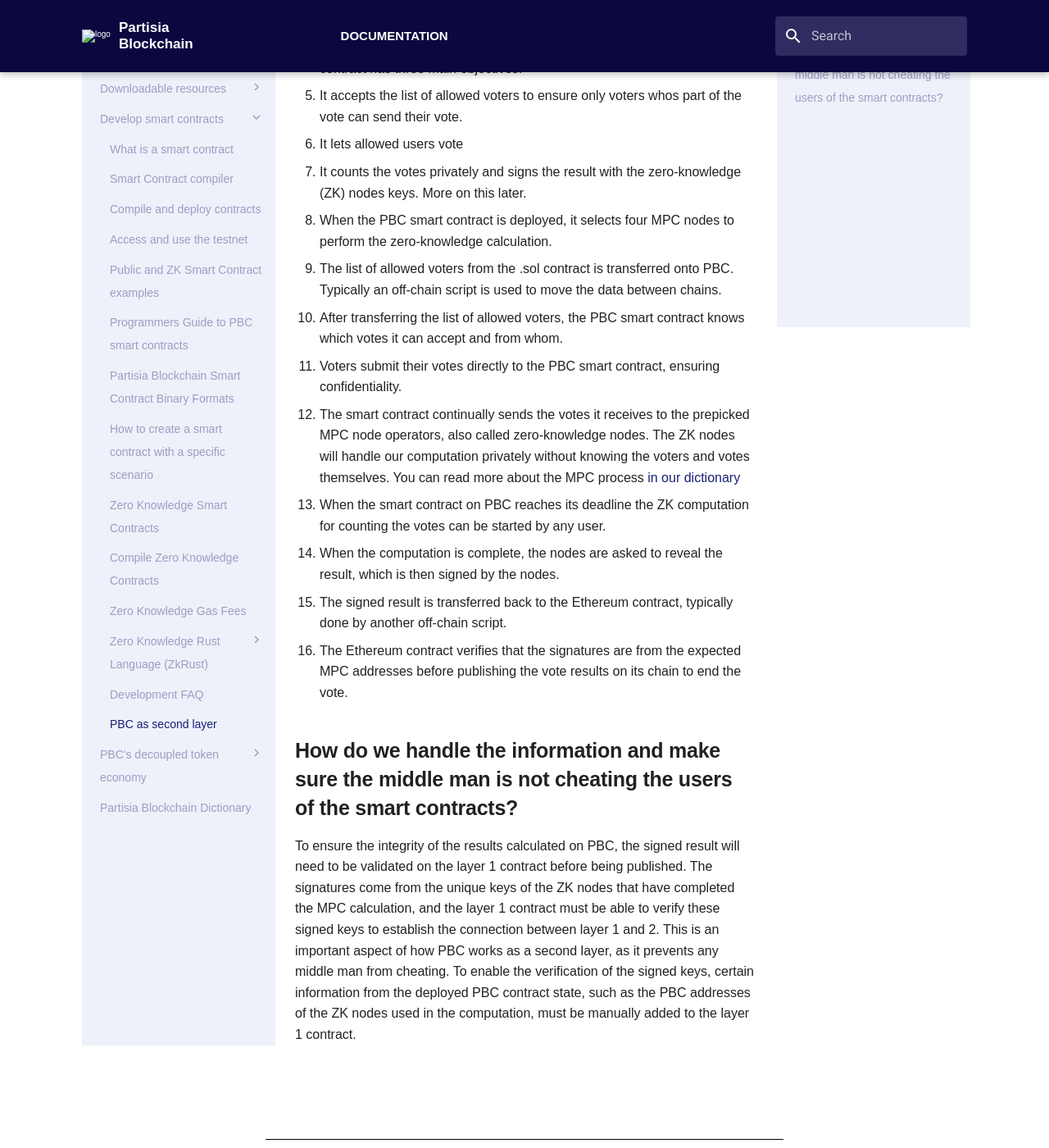
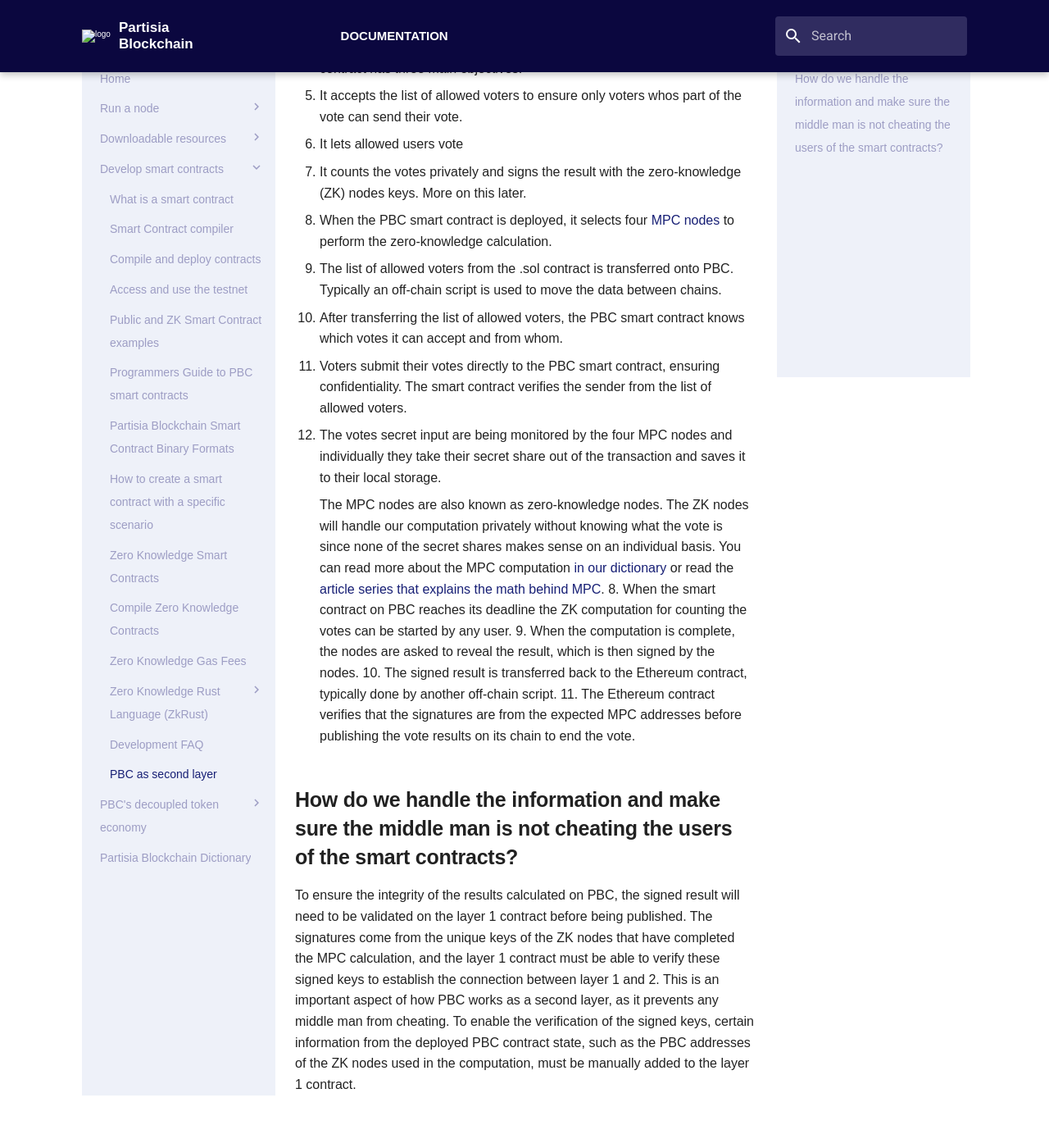
Before and after one commit to 0xSero/partisia-docs, an MkDocs documentation site: the page built from docs/PBC-as-a-second-layer/pbc-as-second-layer.md, in a window 1280 px wide and 1400 px high, scrolled down 1320 px. Shown: the whole window at 82% size. Built offline with MkDocs 1.6.1 and Material for MkDocs 9.7.7, drawn with Linux system fonts in a browser that asks for light colours; some web fonts are replaced; a script that is not in the unit is left out.

Commit message:
Fixing the misunderstanding of MPC nodes.

```diff
--- a/docs/PBC-as-a-second-layer/pbc-as-second-layer.md
+++ b/docs/PBC-as-a-second-layer/pbc-as-second-layer.md
@@ -18,13 +18,15 @@
    * It accepts the list of allowed voters to ensure only voters whos part of the vote can send their vote.
    * It lets allowed users vote
    * It counts the votes privately and signs the result with the zero-knowledge (ZK) nodes keys. More on this later.
-3. When the PBC smart contract is deployed, it selects four MPC nodes to perform the zero-knowledge calculation.
+3. When the PBC smart contract is deployed, it selects four [MPC nodes](dictionary.md#mpc) to perform the zero-knowledge calculation.
 4. The list of allowed voters from the .sol contract is transferred onto PBC. Typically an off-chain script is used to move the data between chains.
 5. After transferring the list of allowed voters, the PBC smart contract knows which votes it can accept and from whom.
-6. Voters submit their votes directly to the PBC smart contract, ensuring confidentiality.
-7. The smart contract continually sends the votes it receives to the prepicked MPC node operators, also called zero-knowledge nodes. The ZK nodes will handle our computation privately without knowing the voters and votes themselves. You can read more about the MPC process [in our dictionary](../dictionary.md#mpc)
+6. Voters submit their votes directly to the PBC smart contract, ensuring confidentiality. The smart contract verifies the sender from the list of allowed voters.
+7. The votes secret input are being monitored by the four MPC nodes and individually they take their secret share out of the transaction and saves it to their local storage.
+
+    The MPC nodes are also known as zero-knowledge nodes. The ZK nodes will handle our computation privately without knowing what the vote is since none of the secret shares makes sense on an individual basis. You can read more about the MPC computation [in our dictionary](/docs/dictionary.md#mpc) or read the [article series that explains the math behind MPC](https://medium.com/partisia-blockchain/mpc-techniques-series-part-1-secret-sharing-d8f98324674a).
 8. When the smart contract on PBC reaches its deadline the ZK computation for counting the votes can be started by any user.
-9. When the computation is complete, the nodes are asked to reveal the result, which is then signed by the nodes.
+9.  When the computation is complete, the nodes are asked to reveal the result, which is then signed by the nodes.
 10. The signed result is transferred back to the Ethereum contract, typically done by another off-chain script.
 11. The Ethereum contract verifies that the signatures are from the expected MPC addresses before publishing the vote results on its chain to end the vote.
 
```
